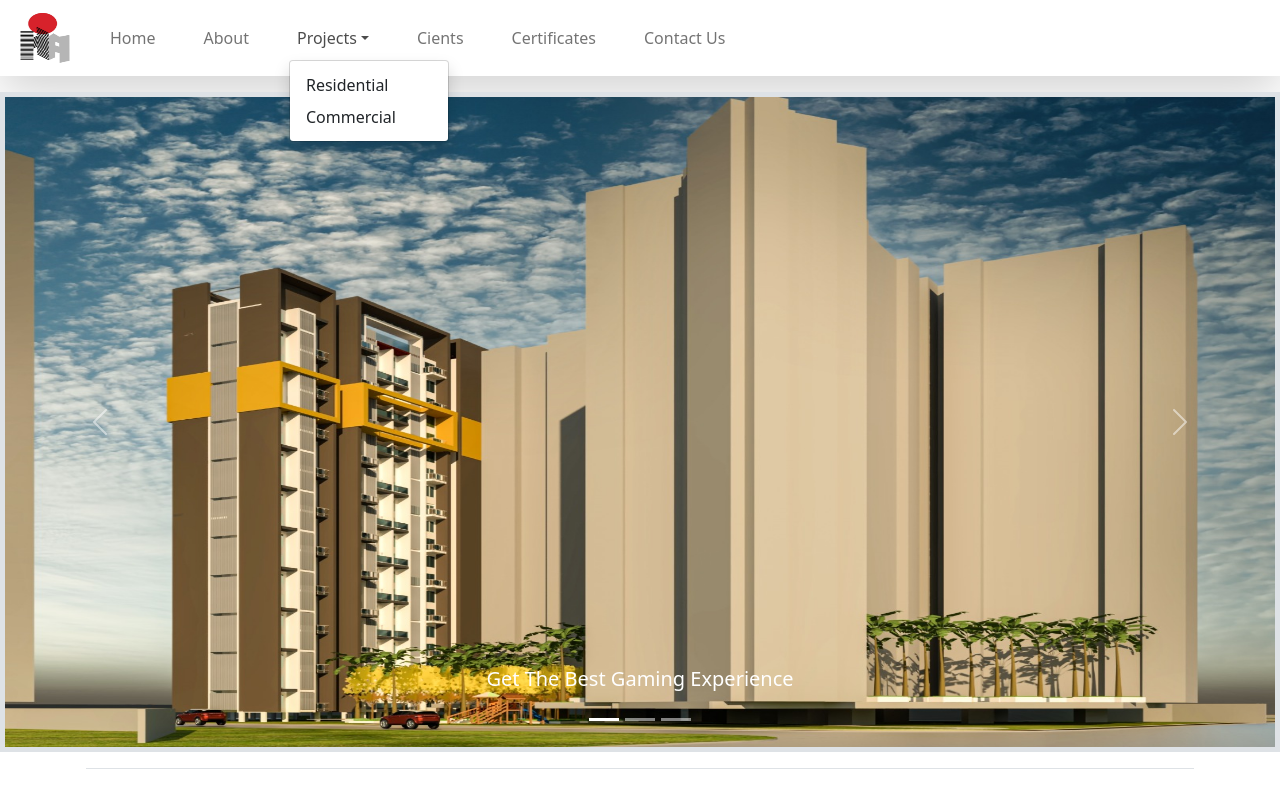
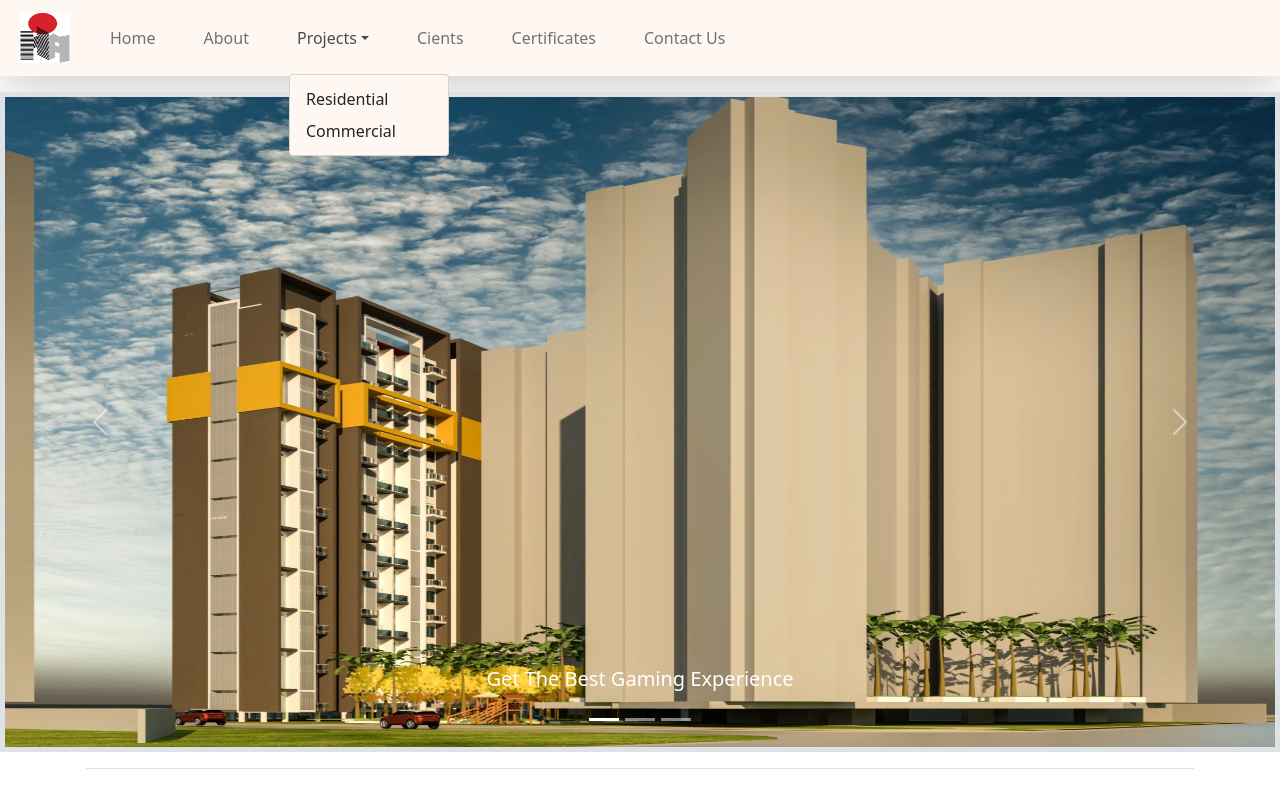
Before and after one commit to UmairShah1234/Construction-App, a React (Vite) app: page / in a window 1280 px wide. Both pictures are taken after a click on the button "Projects". Shown: the top 800 px of the page. Built offline with nearby package versions, Linux system fonts and the light colour scheme.

Commit message:
navbar design

```diff
--- a/src/App.css
+++ b/src/App.css
@@ -195,6 +195,17 @@ padding-top: 40px;
     background-image: url("/src/assets/layered-waves-haikei.png");
 }
 
+.dropDownProfile::before{
+    content: ' ';
+    position: absolute;
+    top: -1rem;
+    right: 5rem;
+    width: 15px;
+    height: 15px;
+    transform: rotate(45deg);
+    border-left: 0.5px solid grey;
+    border-top: 0.5px solid grey;
+}
 
 /* responisve */
 @media (max-width: 1200px){
--- a/src/components/Header.jsx
+++ b/src/components/Header.jsx
@@ -1,9 +1,8 @@
-import { Badge } from "@mui/material";
 import { Link } from "react-router-dom";
 
 const Header = () => {
   return (
-    <nav className="navbar navbar-expand-lg navbar-light  shadow-lg  ">
+    <nav className="navbar navbar-expand-lg navbar-light shadow-lg phone">
       <div className="container-fluid">
         <Link className="navbar-brand ms-2" to="/">
           <img src="/src/assets/Logo.png" alt="" width="50" height="50" />
@@ -32,10 +31,10 @@ const Header = () => {
               </Link>
             </li>
             <li className="nav-item dropdown mx-3 ">
-              <a className="nav-link dropdown-toggle" href="#" id="navbarDropdown" role="button" data-bs-toggle="dropdown" aria-expanded="false" >
+              <a className="nav-link dropdown-toggle " href="#" id="navbarDropdown" role="button" data-bs-toggle="dropdown" aria-expanded="false" >
                 Projects
               </a>
-              <ul className="dropdown-menu shadow" aria-labelledby="navbarDropdown">
+              <ul className="dropdown-menu mt-3  phone" aria-labelledby="navbarDropdown">
                 <li>
                   <Link to="/residential-projects" className="dropdown-item" href="#">
                     Residential
```
Also changed, not shown: src/assets/navbar1.png (added), src/assets/navbar2.png (added).
